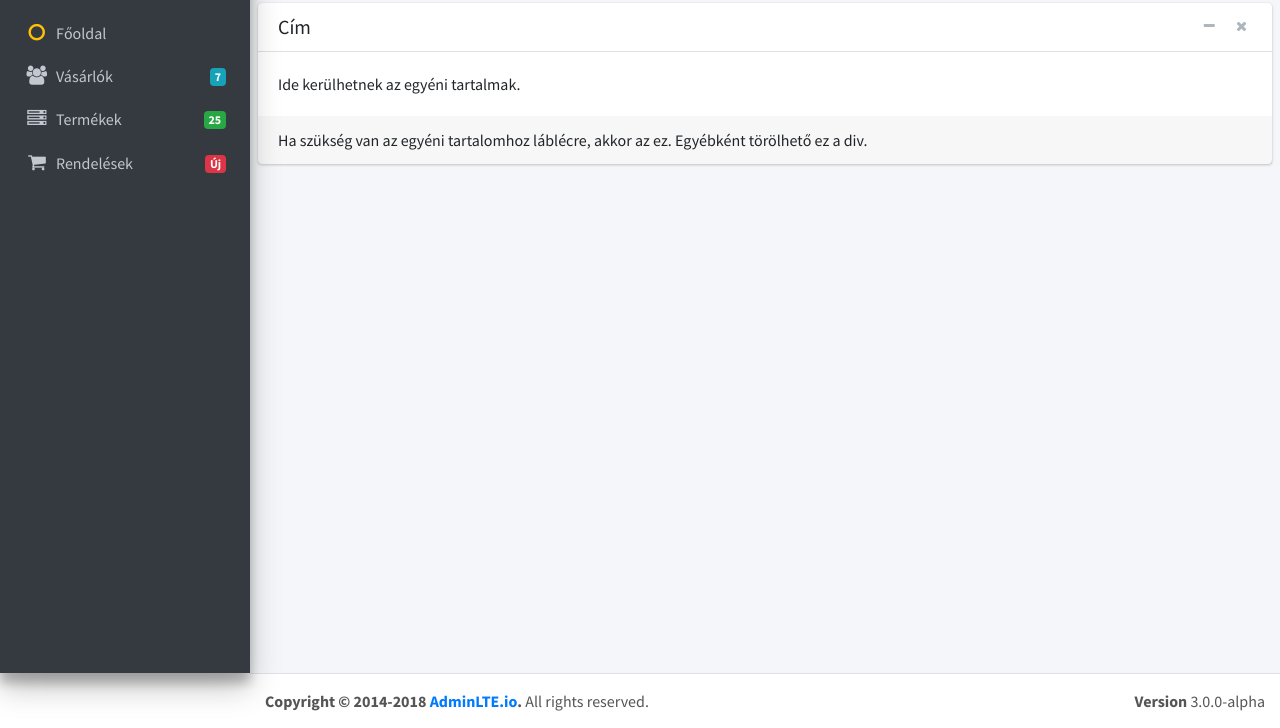
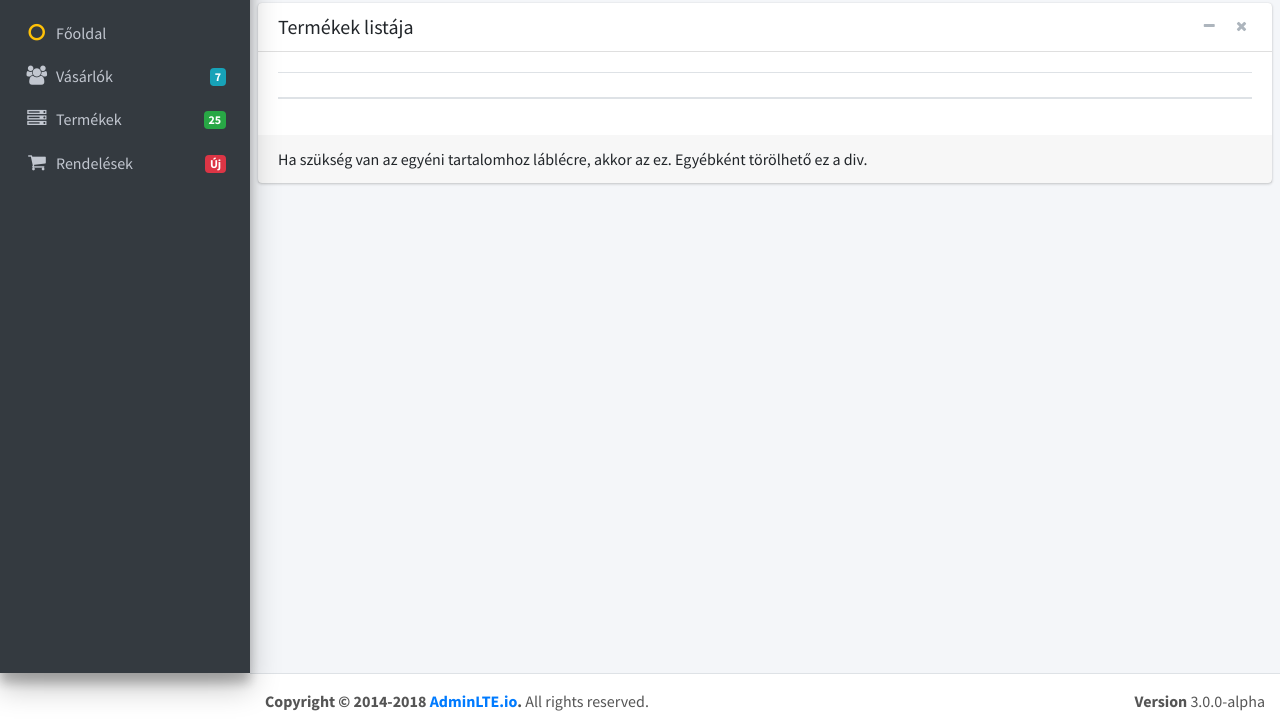
Before and after one commit to lwhiteHun/YR8-LLLZZ, a plain HTML site: page product.html in a window 1280 px wide. Shown: the part 127-855 px from the top of the page. Drawn offline with nearby package versions, Linux system fonts and the light colour scheme.

Commit message:
blank table in products

```diff
--- a/product.html
+++ b/product.html
@@ -210,7 +210,7 @@
       <!-- Default box -->
       <div class="card">
         <div class="card-header">
-          <h3 class="card-title">Cím</h3>
+          <h3 class="card-title">Termékek listája</h3>
 
           <div class="card-tools">
             <button type="button" class="btn btn-tool" data-widget="collapse" data-toggle="tooltip" title="Collapse">
@@ -219,8 +219,24 @@
               <i class="fa fa-times"></i></button>
           </div>
         </div>
-        <div class="card-body">
-          Ide kerülhetnek az egyéni tartalmak.
+        <div
+        class="card-body">
+          <div
+          class="table">
+            <table
+            class="table">
+              <thead>
+                <tr>
+                  <th></th>
+                  <th></th>
+                  <th></th>
+                  <th></th>
+                  <th></th>
+                </tr>
+              </thead>
+            </table>
+
+          </div>
         </div>
         <!-- /.card-body -->
         <div class="card-footer">
```
